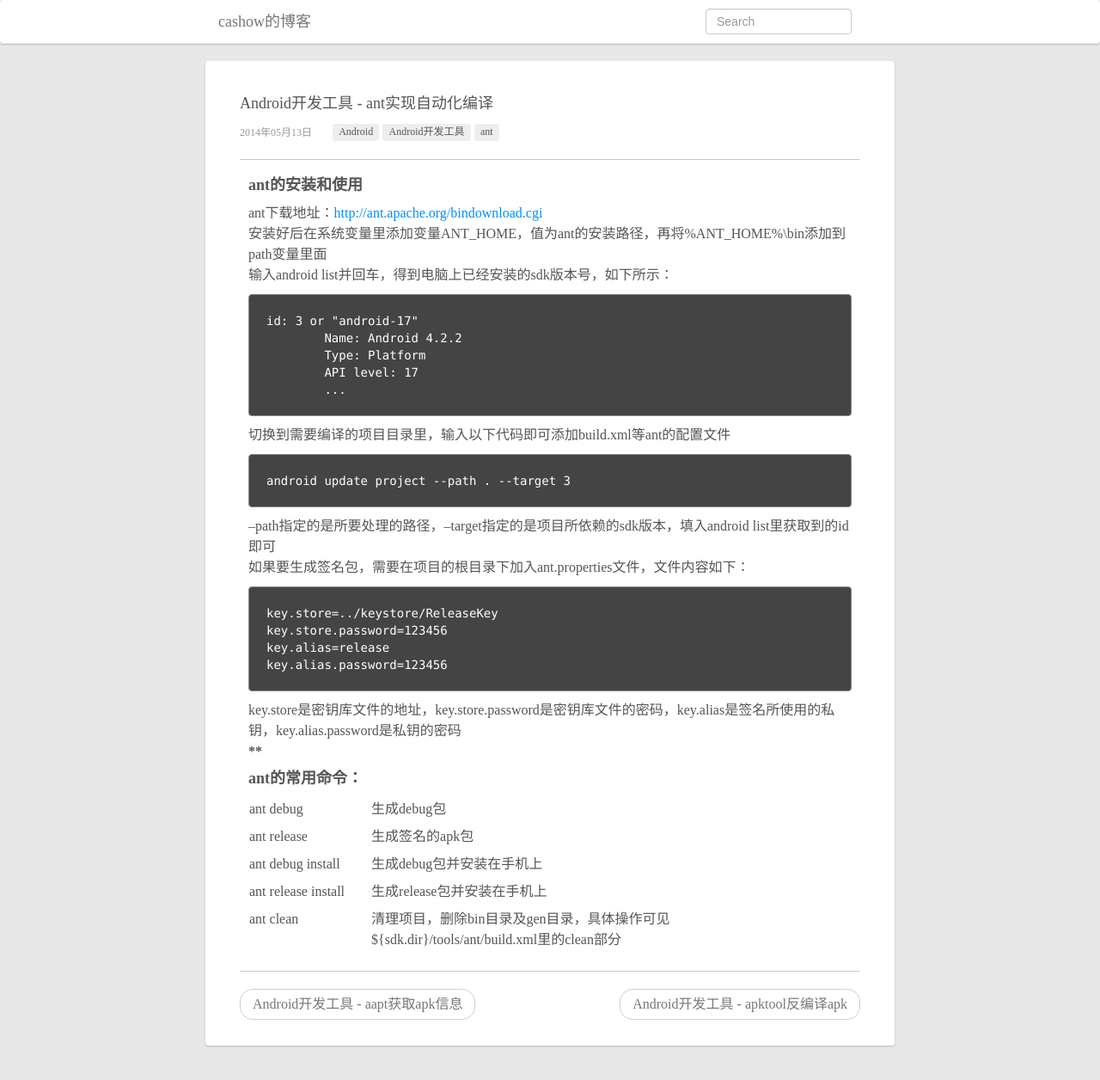
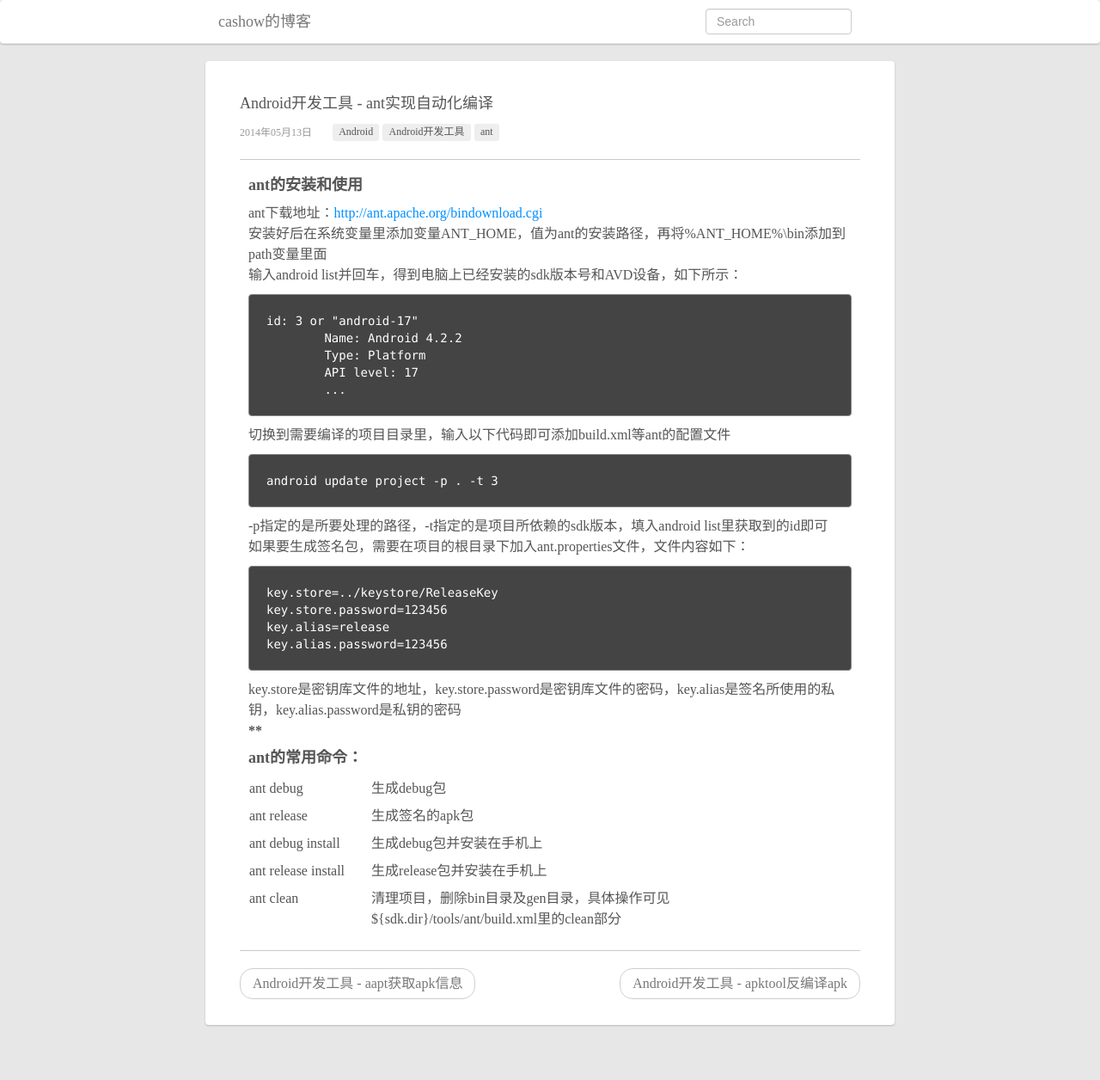
Before and after one commit to cashow/cashow.github.io, a Jekyll site: the page built from _posts/2014-05-10-Android-developer-tools-ant.md, in a window 1280 px wide. Shown: the whole page at 86% size. Built offline with Jekyll 4.4.1, drawn with Linux system fonts in a browser that asks for light colours; Markdown is read by kramdown in place of the engine named in the settings; after the commit the page ends 1232 px from its top, so only the background shows below that.

Commit message:
发布文章：Android开发工具 - android指令

```diff
--- a/_posts/2014-05-10-Android-developer-tools-ant.md
+++ b/_posts/2014-05-10-Android-developer-tools-ant.md
@@ -8,7 +8,7 @@ tags: Android Android开发工具 ant
 ####ant的安装和使用
 ant下载地址：<http://ant.apache.org/bindownload.cgi>
 安装好后在系统变量里添加变量ANT_HOME，值为ant的安装路径，再将%ANT_HOME%\bin添加到path变量里面
-输入android list并回车，得到电脑上已经安装的sdk版本号，如下所示：
+输入android list并回车，得到电脑上已经安装的sdk版本号和AVD设备，如下所示：
 <pre>
 id: 3 or "android-17"
 	Name: Android 4.2.2
@@ -18,9 +18,9 @@ id: 3 or "android-17"
 </pre>
 切换到需要编译的项目目录里，输入以下代码即可添加build.xml等ant的配置文件
 <pre>
-android update project --path . --target 3
+android update project -p . -t 3
 </pre>
---path指定的是所要处理的路径，--target指定的是项目所依赖的sdk版本，填入android list里获取到的id即可
+-p指定的是所要处理的路径，-t指定的是项目所依赖的sdk版本，填入android list里获取到的id即可
 如果要生成签名包，需要在项目的根目录下加入ant.properties文件，文件内容如下：
 <pre>
 key.store=../keystore/ReleaseKey
```
Also changed, not shown: _drafts/2014-05-10-Android-developer-tools-android-command.md (deleted, +0 -6 lines), _posts/2014-05-20-Android-developer-tools-android-command.md (added, +47 -0 lines).
